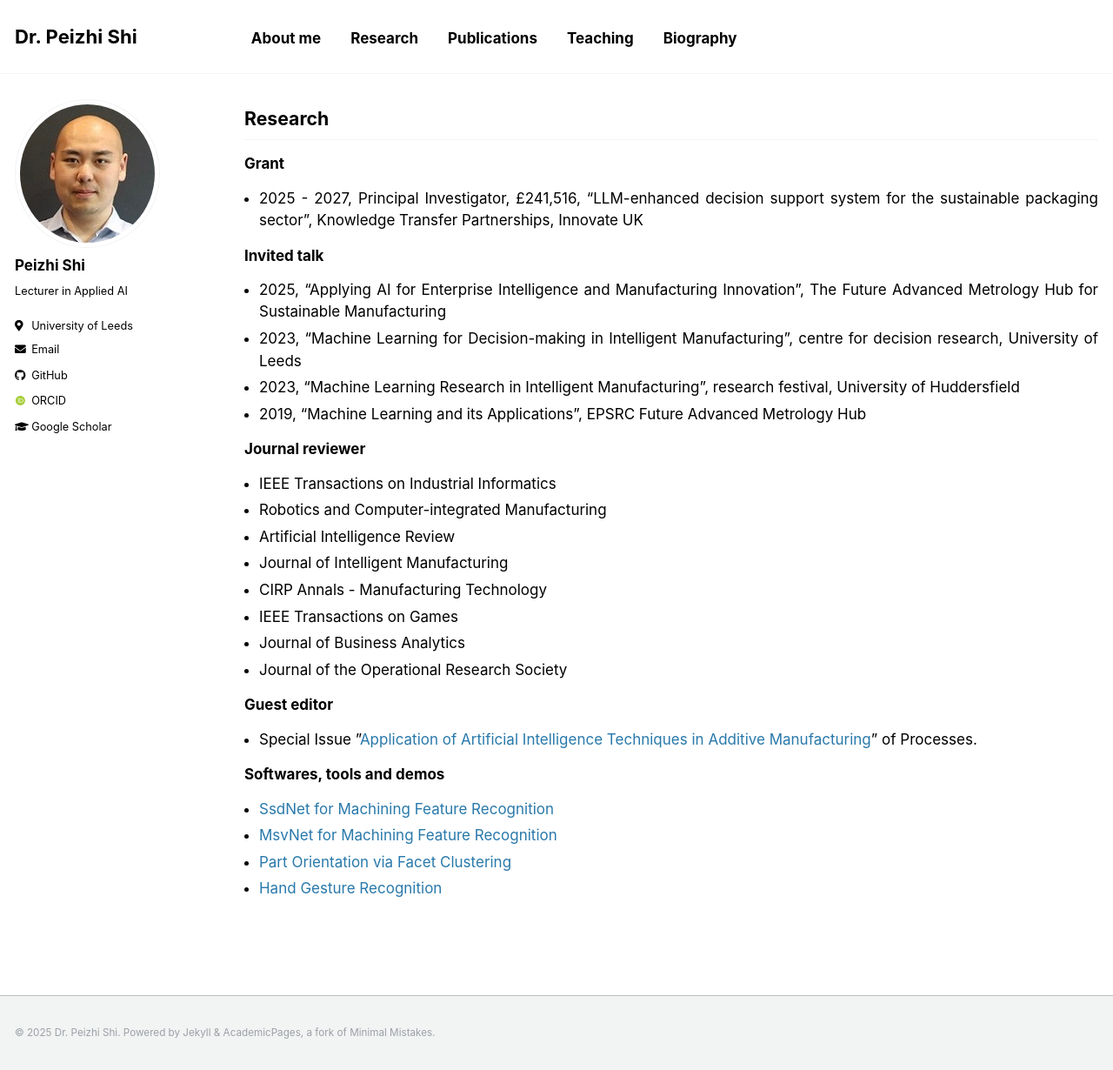
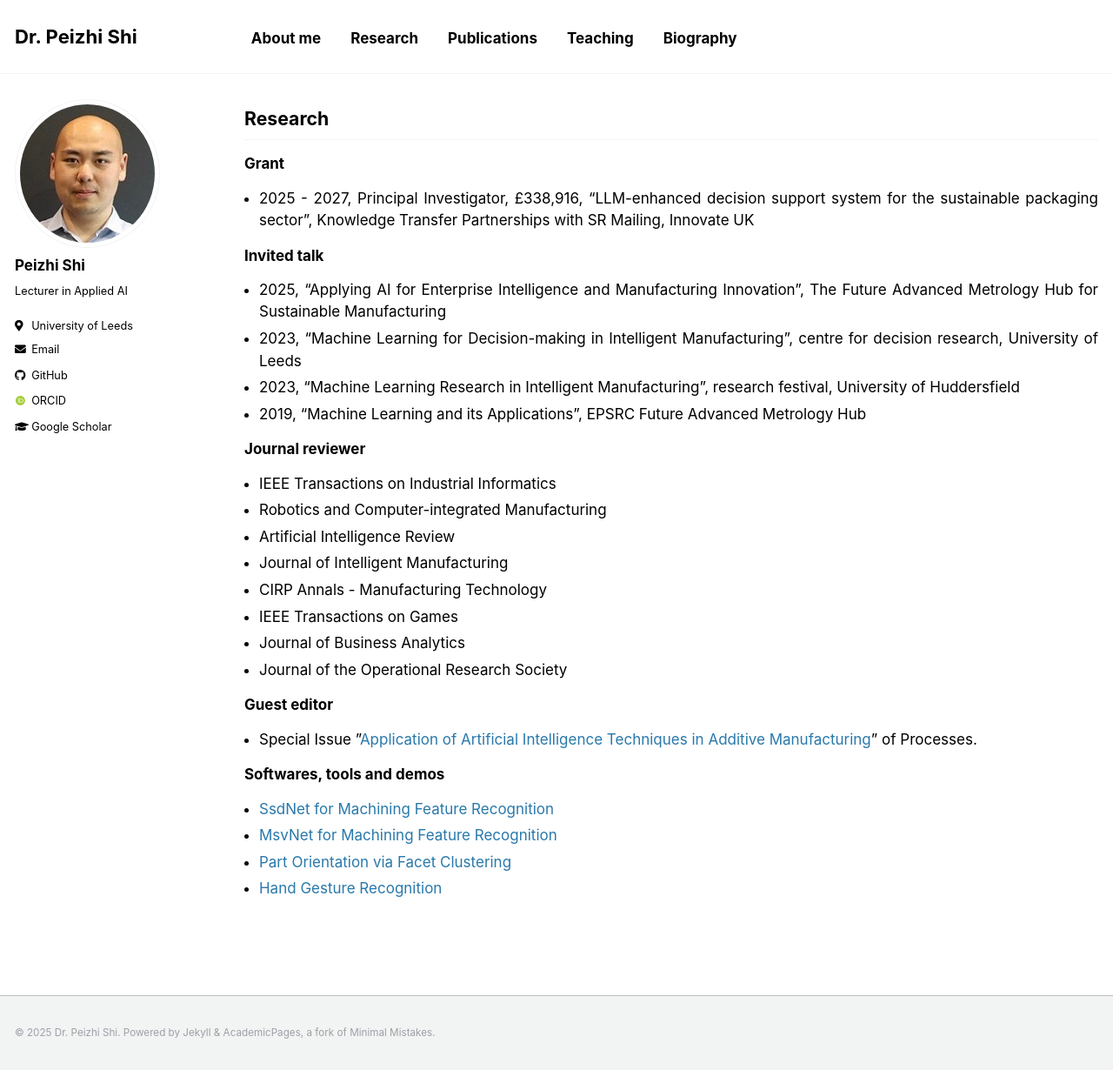
Before and after one commit to PeizhiShi/PeizhiShi.github.io, a Jekyll site: the page built from _pages/research.md, in a window 1280 px wide and 1230 px high. Shown: the whole window at 87% size. Built offline with Jekyll 4.4.1, drawn with Linux system fonts in a browser that asks for light colours; some web fonts are replaced; our own code applies the rules of GitHub Pages for plain Markdown files.

Commit message:
Update research.md

```diff
--- a/_pages/research.md
+++ b/_pages/research.md
@@ -7,7 +7,7 @@ author_profile: true
 
 ### Grant
 
-- 2025 - 2027, Principal Investigator, £241,516, "LLM-enhanced decision support system for the sustainable packaging sector", Knowledge Transfer Partnerships, Innovate UK
+- 2025 - 2027, Principal Investigator, £338,916, "LLM-enhanced decision support system for the sustainable packaging sector", Knowledge Transfer Partnerships with SR Mailing, Innovate UK
 
 ### Invited talk
 - 2025, "Applying AI for Enterprise Intelligence and Manufacturing Innovation", The Future Advanced Metrology Hub for Sustainable Manufacturing
```
